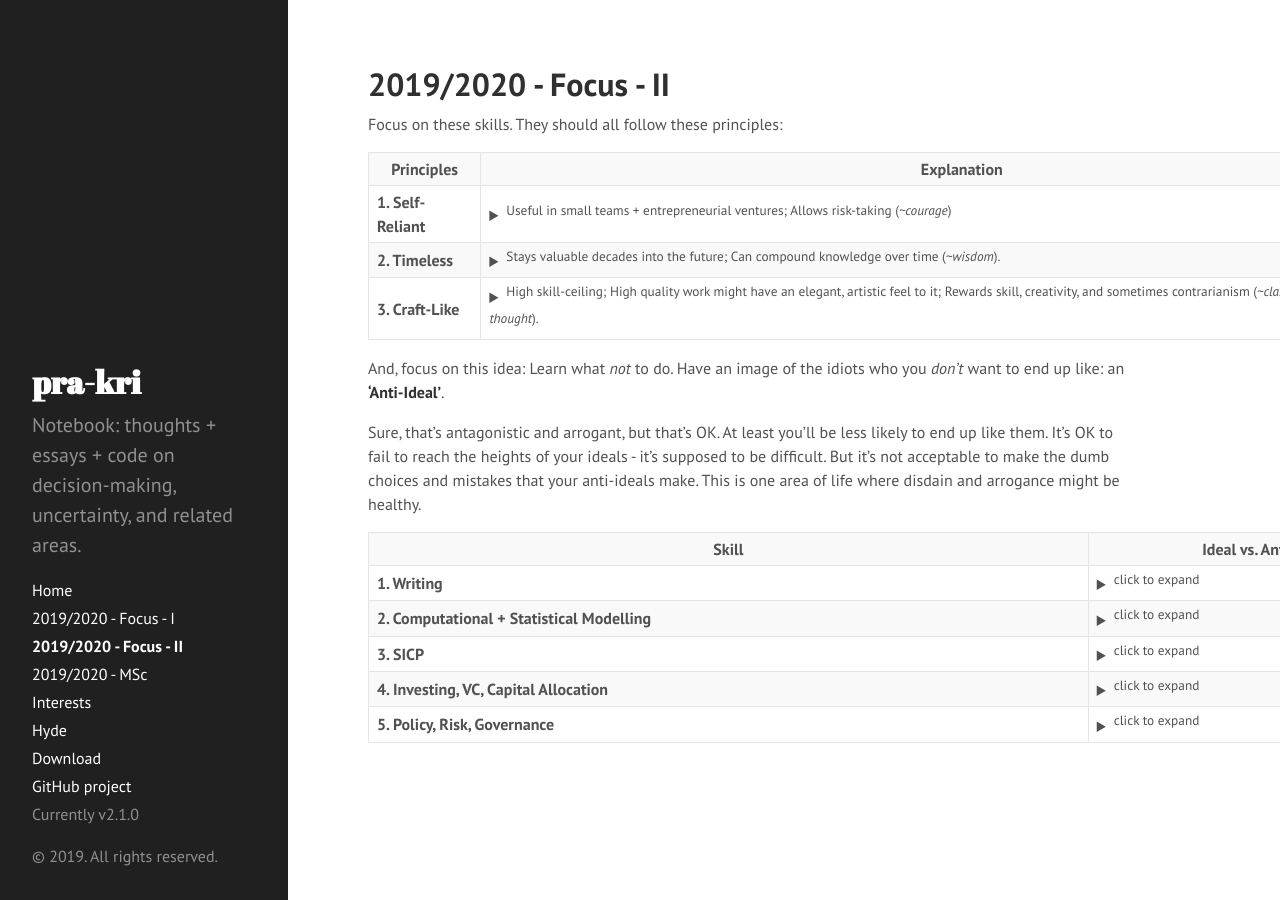
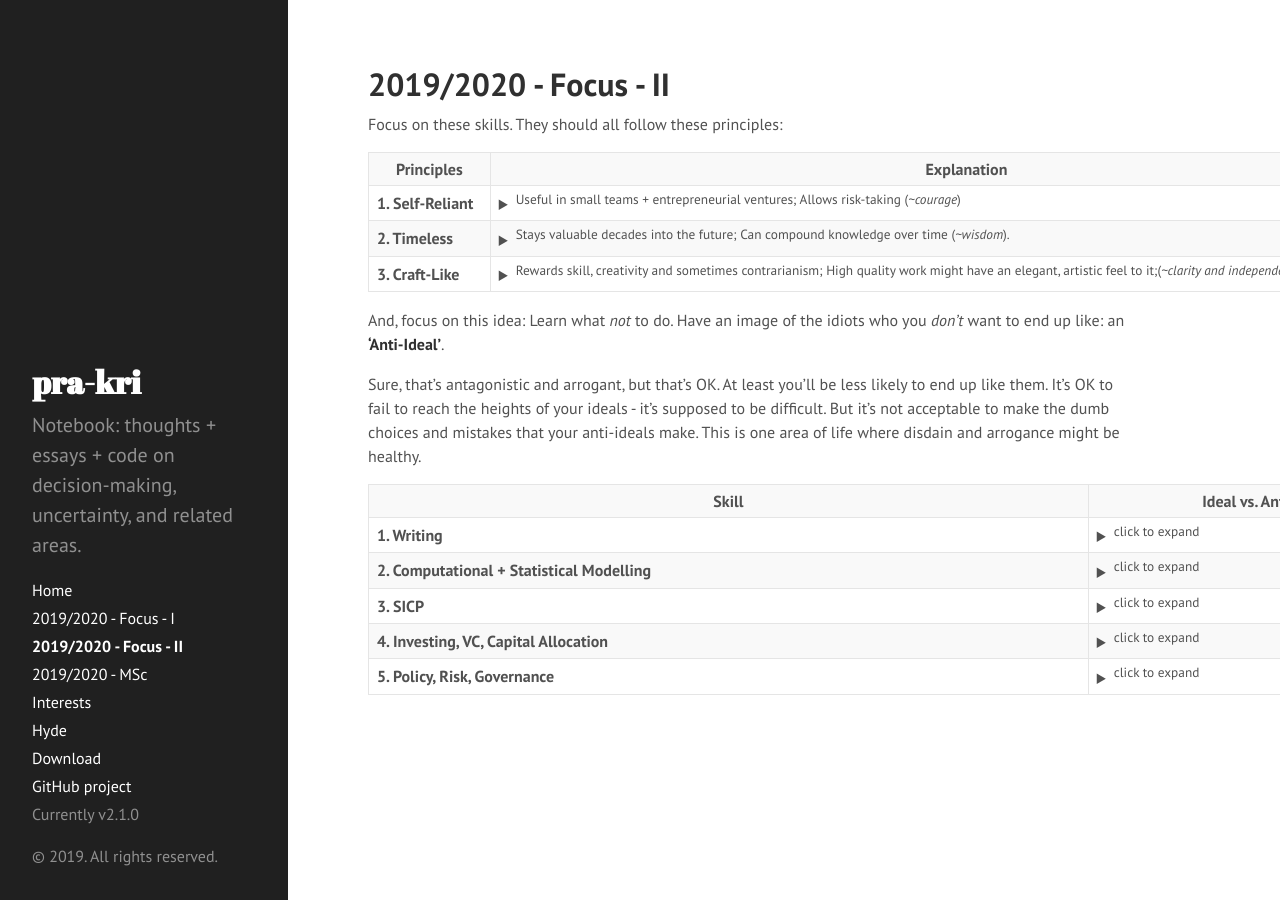
Before and after one commit to pra-kri/pra-kri.github.io, a Jekyll site: the page built from 2019to2020_focus_part2.md, in a window 1280 px wide. Built offline with Jekyll 4.4.1, drawn with Linux system fonts in a browser that asks for light colours; Markdown is read by kramdown in place of the engine named in the settings.

Commit message:
Update 2019to2020_focus_part2.md

```diff
--- a/2019to2020_focus_part2.md
+++ b/2019to2020_focus_part2.md
@@ -30,7 +30,7 @@ Focus on these skills. They should all follow these principles:
   </tr>
   <tr>
     <td><b>3. Craft-Like</b></td>
-    <td> <details><summary><sup>High skill-ceiling; High quality work might have an elegant, artistic feel to it; Rewards skill, creativity, and sometimes contrarianism (<i>~clarity and independence of thought</i>).</sup></summary>
+    <td> <details><summary><sup>Rewards skill, creativity and sometimes contrarianism; High quality work might have an elegant, artistic feel to it;(<i>~clarity and independence of thought</i>).</sup></summary>
       <b> Ideal: </b> Are there noticeable skill-gaps between the best and the mediocre? Is there elegance and simplicity in high-quality work? Can you master the craft so that you're better than the competition? Will it reward creativity, skill or contrarian thinking?
       <br>
       <b> Anti-Ideal: </b>Or is the work mostly the same, regardless of who does it? Are you able to teach a 'Gender Studies & Post-Colonial Poetry MSc' grad how to master it in less than 12 months? (or a STEM graduate, in under 6 months?)
```
